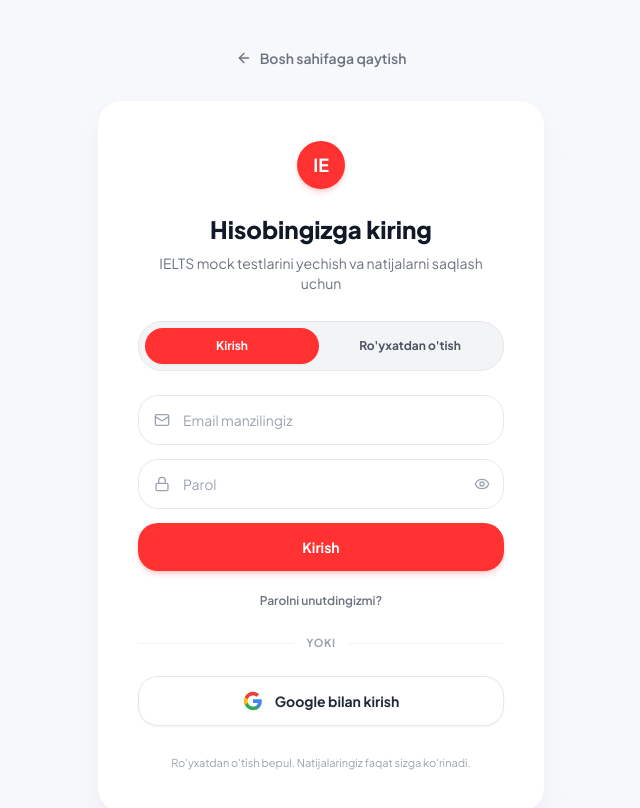
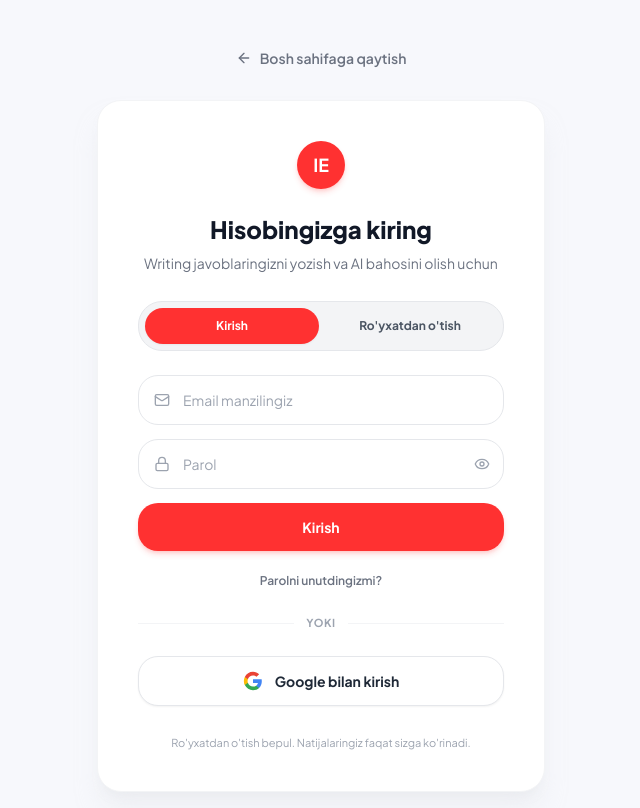
Before and after one commit to mahmudulashev/Take-IELTS, a React (Vite) app in the folder app/: page /auth in a window 1280 px wide. Shown: the top 808 px of the page, without its empty margins (319-959 px from the left). Built offline with nearby package versions, Linux system fonts and the light colour scheme; no server answers.

Commit message:
docs: update sign-in and error copy for the writing-only app

```diff
--- a/app/src/components/ErrorBoundary.jsx
+++ b/app/src/components/ErrorBoundary.jsx
@@ -73,7 +73,7 @@ export default class ErrorBoundary extends React.Component {
           </p>
 
           <p className="text-xs text-gray-500 leading-relaxed mb-6">
-            Topshirgan testlaringiz va natijalaringiz saqlanib qoldi,
+            Yozgan javoblaringiz va natijalaringiz saqlanib qoldi,
             ular yo'qolmaydi.
           </p>
 
--- a/app/src/pages/AuthPage.jsx
+++ b/app/src/pages/AuthPage.jsx
@@ -140,7 +140,7 @@ export default function AuthPage() {
   const subtitle =
     mode === MODE.SIGNUP ? 'Bepul hisob yarating va natijalaringizni saqlang'
     : mode === MODE.RESET ? 'Email manzilingizni kiriting — tiklash havolasini yuboramiz'
-    : 'IELTS mock testlarini yechish va natijalarni saqlash uchun'
+    : 'Writing javoblaringizni yozish va AI bahosini olish uchun'
 
   return (
     <div className="min-h-screen bg-[#F7F8FC] flex flex-col justify-center items-center px-4 py-12">
```
